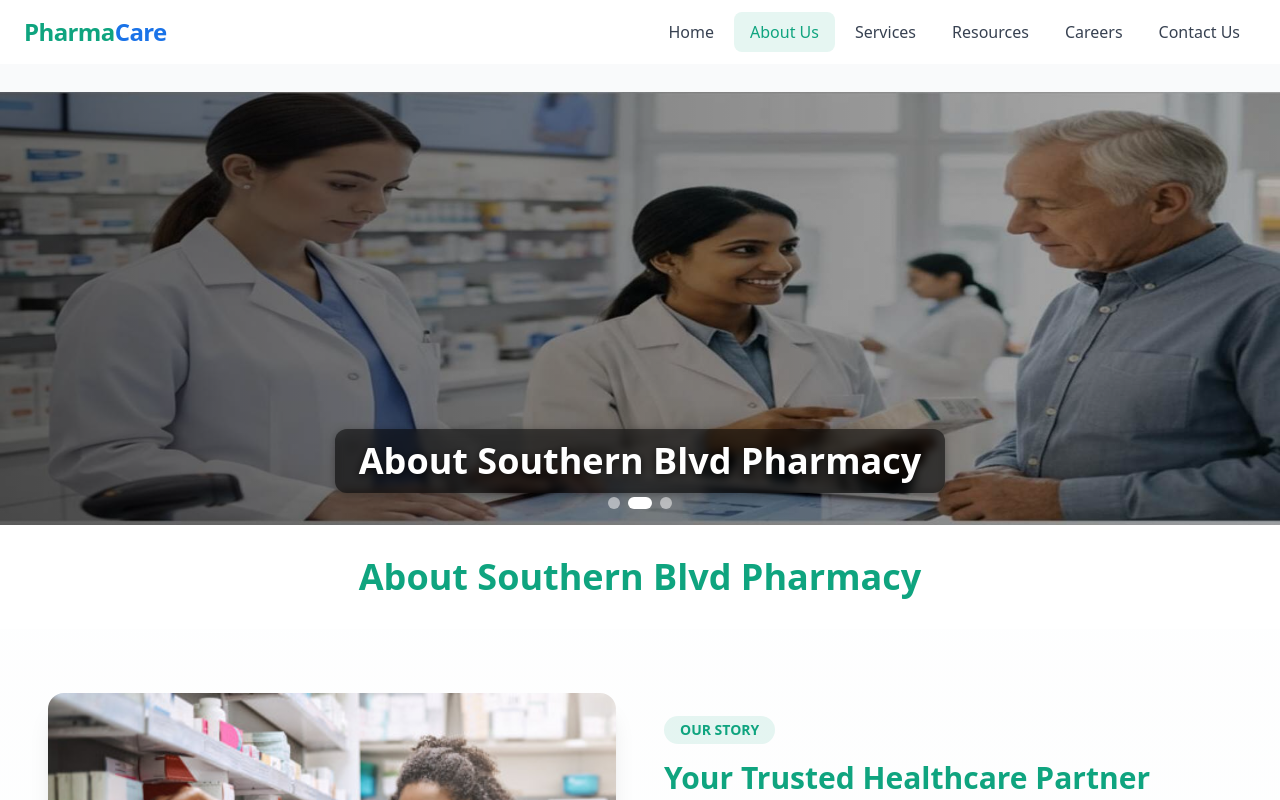
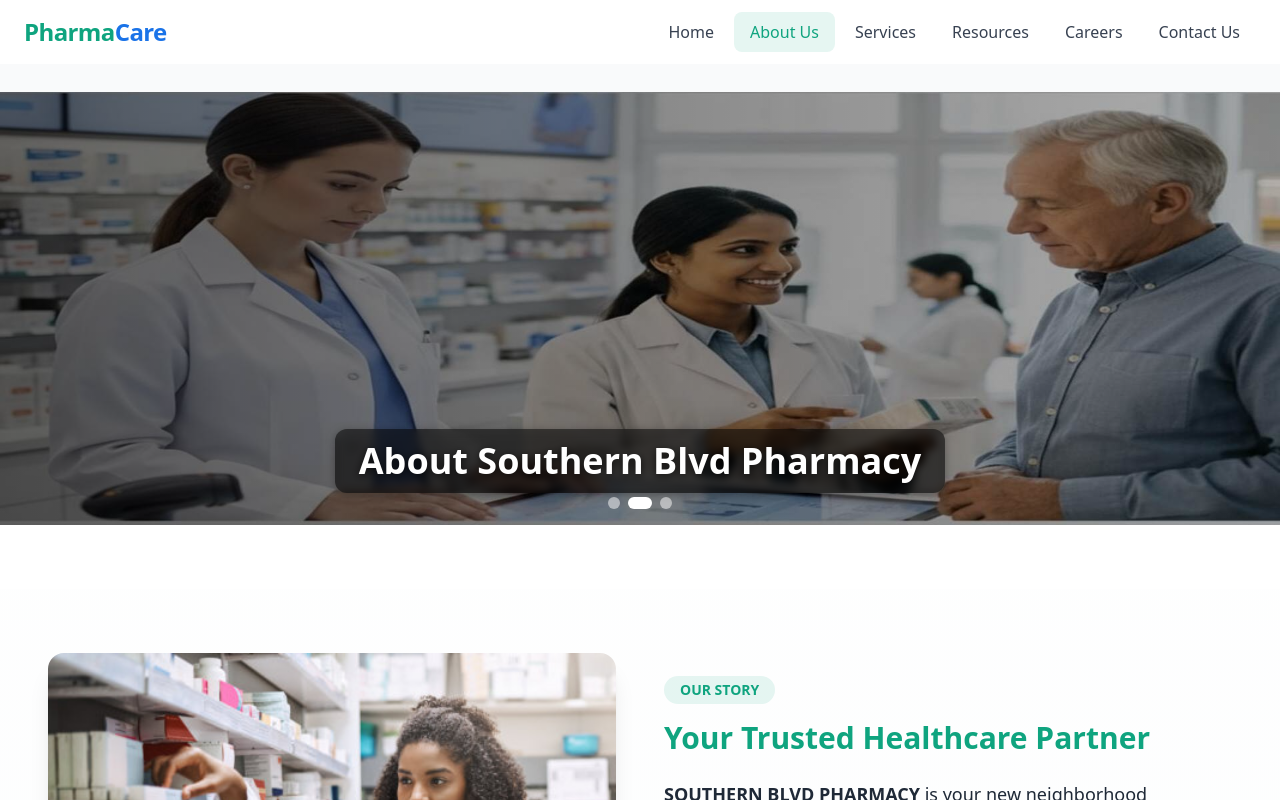
Before and after one commit to adbhargav/pharmacy, a React (Vite) app in the folder client/: page /about in a window 1280 px wide. Shown: the top 800 px of the page. Built offline with nearby package versions, Linux system fonts and the light colour scheme.

Commit message:
Update About.jsx

```diff
--- a/client/src/pages/About.jsx
+++ b/client/src/pages/About.jsx
@@ -10,7 +10,7 @@ export default function About() {
 
       <section className="bg-white py-8 animate-fade-in-up">
         <div className="max-w-7xl mx-auto px-6 text-center">
-          <h1 className="text-3xl md:text-4xl font-bold text-[#0FA47F]">About Southern Blvd Pharmacy</h1>
+
         </div>
       </section>
 
```
